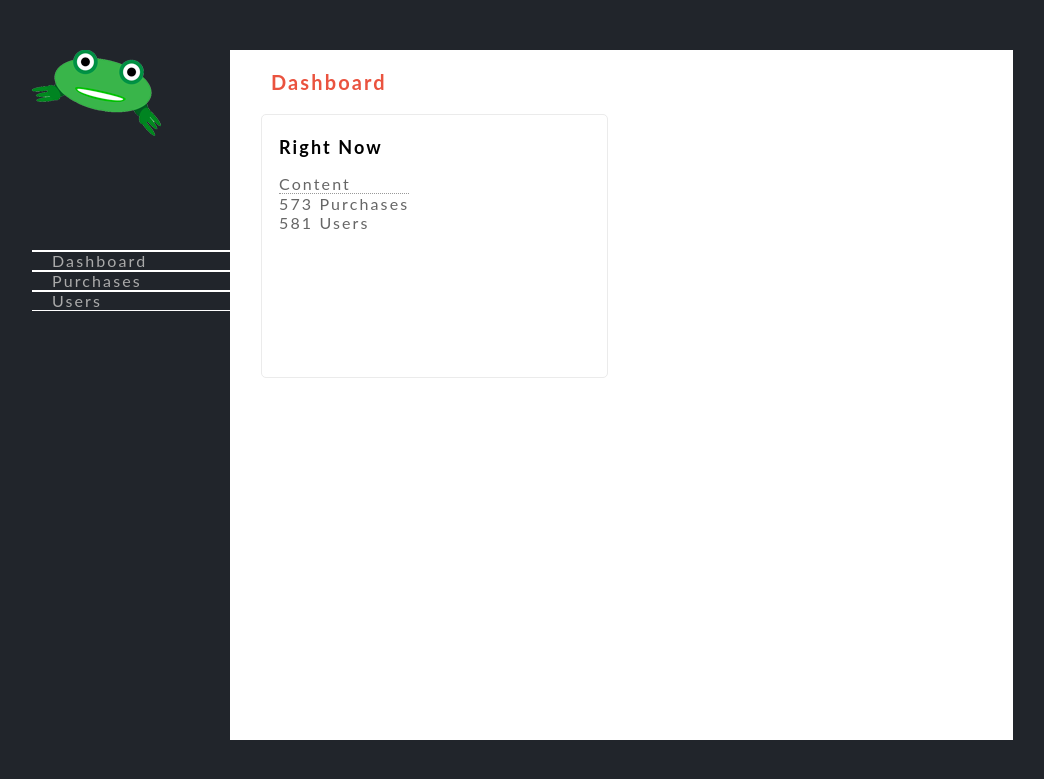
After one commit to CordCodes/codetode, a PHP site: page /admin/dashboard/index.html in a window 1280 px wide. The commit adds this page. Shown: the top 779 px of the page, without its empty margins (113-1157 px from the left). Run offline with PHP 8.4, Linux system fonts and the light colour scheme.

Commit message:
Admin Dashboard work

```diff
--- /dev/null
+++ b/admin/dashboard/index.html
@@ -0,0 +1,41 @@
+<!DOCTYPE html>
+<html lang="en">
+  <head>
+    <meta charset="UTF-8">
+    <meta name="viewport" content="width=device-width, initial-scale=1.0">
+    <meta http-equiv="X-UA-Compatible" content="ie=edge,chrome=1">
+    <title>codeTode&#40;admin&#41;&#59;</title>
+    <link rel="stylesheet" type="text/css" href="style.css">
+  </head>
+  <body>
+    <div class="admin-panel clear">
+      <div class="sidebar">
+        <div class="logo">
+          <a href="#"></a>
+        </div>
+        <ul>
+          <li><a href="#dashboard" id="targetted">Dashboard</a></li>
+          <li><a href="#purchases">Purchases</a></li>
+          <li><a href="#users">Users</a></li>
+        </ul>
+      </div>
+      <div class="main">
+        <div class="main-content clear">
+          <div id="dashboard">
+            <h2 class="header"><span class="icon"></span>Dashboard</h2>
+            <div class="monitor">
+              <h4>Right Now</h4>
+              <div class="clear">
+                <ul class="content">
+                  <li>Content</li>
+                  <li class="purchases"><span class="count">573 </span><a href="#">Purchases</a></li>
+                  <li class="users"><span>581 </span><a href="#">Users</a></li>
+                </ul>
+              </div>
+            </div>
+          </div>
+        </div>
+      </div>
+    </div>
+  </body>
+</html>
--- /dev/null
+++ b/admin/dashboard/style.css
@@ -0,0 +1,153 @@
+body {
+  background-color: #21252b;
+  color: #ffffff;
+  padding: 0;
+  margin: 0;
+  font-size: 16px;
+  font-family: "Lato", Helvetica, Arial, sans-serif;
+  letter-spacing: 2.12px;
+}
+
+.clear:after {
+  content: "";
+  display: block;
+  height: 0;
+  width: 0;
+  clear: both;
+}
+
+.admin-panel {
+  width: 990px;
+  margin: 50px auto;
+}
+
+.sidebar {
+  width: 20%;
+  min-height: 690px;
+  float: left;
+  border-right: 1px solid #ffffff;
+}
+
+.sidebar .logo {
+  height: 145px;
+  border-bottom: 1px solid #ffffff;
+  background: url("../img/logo.png");
+  background-repeat: no-repeat;
+  width: 200px;
+  height: 200px;
+}
+
+.sidebar ul {
+  padding: 0;
+  margin: 0;
+}
+
+.sidebar li {
+  list-style: none;
+  margin: 0;
+  position: relative;
+}
+
+.sidebar li:before {
+  content: "";
+  speak: none;
+  font-weight: normal;
+  font-variant: normal;
+  text-transform: none;
+  position: absolute;
+  display: block;
+  line-height: 40px;
+  right: 20px;
+  -webkit-font-smoothing: antialiased;
+}
+
+.sidebar ul a {
+  color: #aaaaaa;
+  text-decoration: none;
+  font: 16px / 40px;
+  box-sizing: border-box;
+  border-bottom: 1px solid #ffffff;
+  display: block;
+  box-shadow: inset 0 1px 0 #ffffff;
+  text-indent: 20px;
+  text-transform: capitalize;
+}
+
+.sidebar li:hover a {
+  background-color: #ffffff;
+  box-shadow: 1px 0 0 #ffffff, inset 5px 0 0 -1px #ea533f;
+}
+
+.main {
+  float: left;
+  width: 79%;
+  height: 690px;
+  background-color: #ffffff;
+  color: #000000;
+  position: relative;
+}
+
+.main-content h4 {
+  line-height: 1;
+  font-size: 18px;
+  margin: 1.3em 0 1em;
+  margin-left: 17px;
+}
+
+.main-content > div {
+  position: absolute;
+  -webkit-transition: opacity 200ms linear;
+  -moz-transition: opacity 200ms linear;
+  -ms-transition: opacity 200ms linear;
+  transition: opacity 200ms linear;
+}
+
+.main-content h2 {
+  margin: 1em 30px;
+  color: #ea533f;
+  font-size: 20px;
+}
+
+.main-content h2:before {
+  content: attr(data-icon);
+  font-weight: normal;
+  font-variant: normal;
+  text-transform: none;
+  line-height: 1;
+  margin-right: 10px;
+  -webkit-font-smoothing: antialiased;
+}
+
+#dashboard > div {
+  border: 1px solid #ebebeb;
+  margin-left: 30px;
+  float: left;
+  border-radius: 5px;
+  min-width: 345px;
+  height: 262px;
+  display: inline-block;
+}
+
+.monitor ul {
+  float: left;
+  padding: 0;
+  margin: 0 31px 0 17px;
+}
+
+.monitor li {
+  list-style: none;
+  font: 600 14 / 28px;
+  color: #666666;
+  text-transform: capitalize;
+  text-decoration: none;
+}
+
+.monitor li a {
+  color: #666666;
+  text-transform: capitalize;
+  text-decoration: none;
+}
+
+.monitor li:first-child {
+  border-bottom: 1px dotted #999999;
+}
--- a/admin/index.html
+++ b/admin/index.html
@@ -4,7 +4,7 @@
     <meta charset="UTF-8">
     <meta name="viewport" content="width=device-width, initial-scale=1.0">
     <meta http-equiv="X-UA-Compatible" content="ie=edge,chrome=1">
-    <title>codeTode&#40;&#36;adminLogin&#41;&#59;</title>
+    <title>codeTode&#40;adminLogin&#41;&#59;</title>
     <link rel="stylesheet" type="text/css" href="css/style.css">
   </head>
   <body>
@@ -27,7 +27,6 @@
 
         <div class="container" style="background-color:#f1f1f1">
           <button type="button" class="cancelbtn">Cancel</button>
-          <span class="pass">Forgot <a href="#">password</a>?</span>
         </div>
       </form>
     </div>
```
Also changed, not shown: admin/css/style.css (+9 -0 lines), admin/img/logo.png (added).
